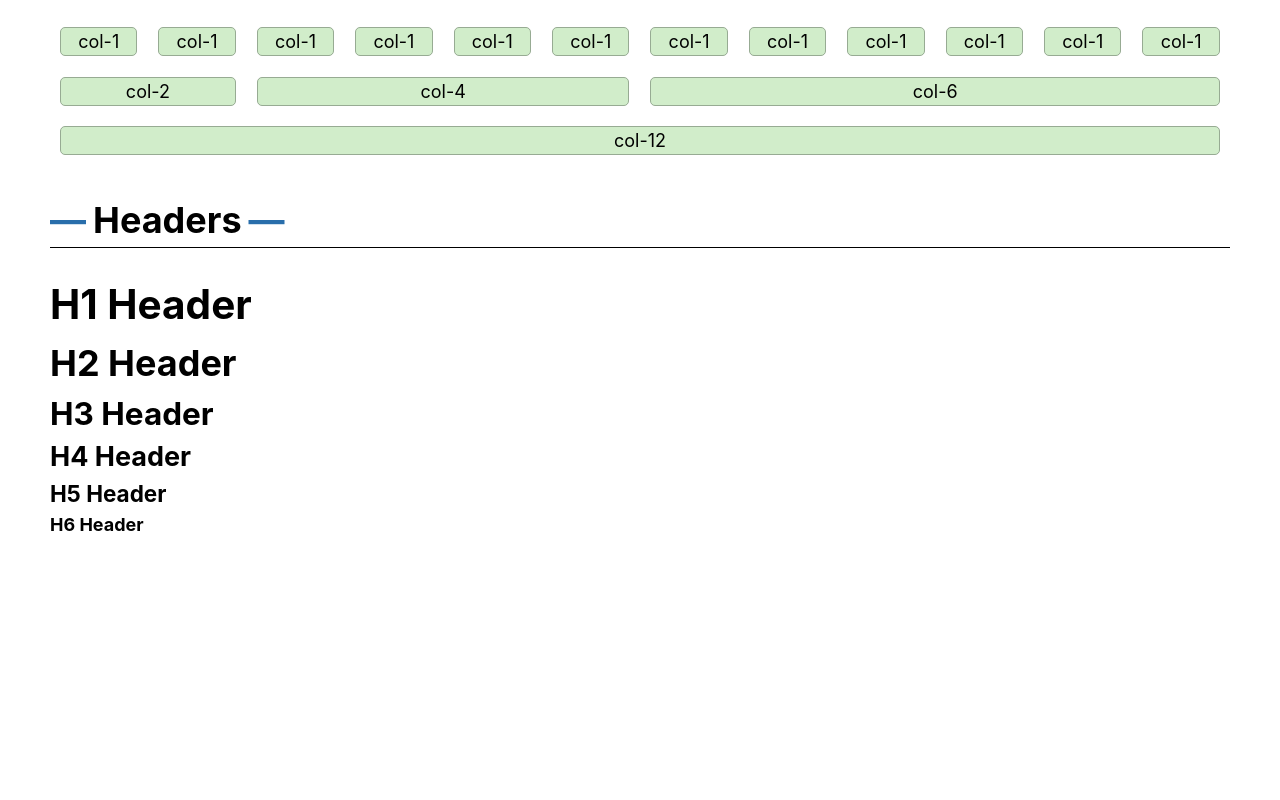
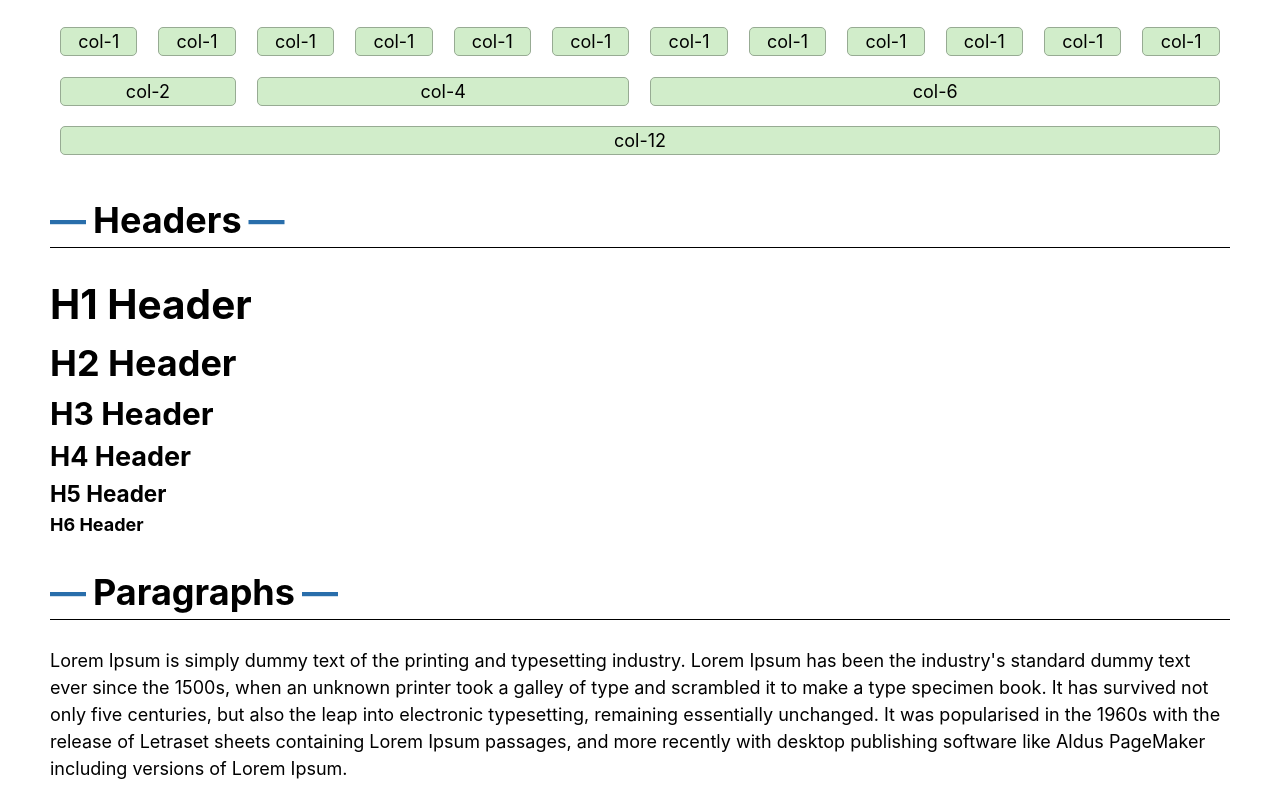
Before and after one commit to josephscott/plistico, a website: page docs/index.html in a window 1280 px wide. Shown: the part 326-1126 px from the top of the page. Before the commit the page ends 864 px from the top, so only its background shows below. Drawn offline with Linux system fonts and the light colour scheme.

Commit message:
Paragraph example

```diff
--- a/docs/index.html
+++ b/docs/index.html
@@ -92,5 +92,11 @@
 <h5>H5 Header</h5>
 <h6>H6 Header</h6>
 
+<h2 class="section">Paragraphs</h2>
+
+<p>
+Lorem Ipsum is simply dummy text of the printing and typesetting industry. Lorem Ipsum has been the industry's standard dummy text ever since the 1500s, when an unknown printer took a galley of type and scrambled it to make a type specimen book. It has survived not only five centuries, but also the leap into electronic typesetting, remaining essentially unchanged. It was popularised in the 1960s with the release of Letraset sheets containing Lorem Ipsum passages, and more recently with desktop publishing software like Aldus PageMaker including versions of Lorem Ipsum.
+</p>
+
 </body>
 </html>
```
